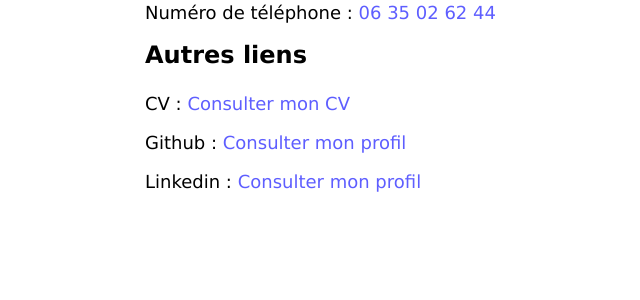
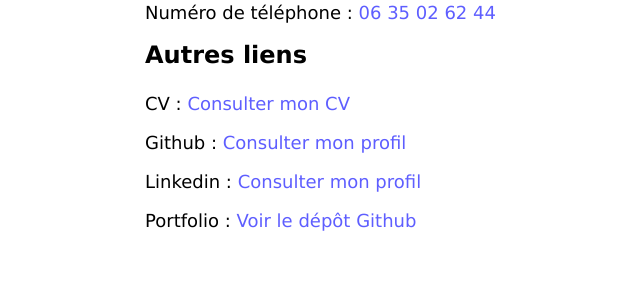
Before and after one commit to EddyFrc/EddyFrc.github.io, a PHP site: page /view/contact.view.php in a window 1280 px wide. Shown: the part 257-557 px from the top of the page, without its empty margins (15-655 px from the left). Run offline with PHP 8.4, Linux system fonts and the light colour scheme.

Commit message:
Ajouté un lien vers le dépôt Github du portfolio

```diff
--- a/view/contact.view.php
+++ b/view/contact.view.php
@@ -49,6 +49,9 @@
         <p>
             Linkedin : <a href="https://www.linkedin.com/in/eddy-francou-963599349">Consulter mon profil</a>
         </p>
+        <p>
+            Portfolio : <a href="https://github.com/EddyFrc/EddyFrc.github.io/tree/prod">Voir le dépôt Github</a>
+        </p>
     </article>
 </main>
 <?php require_once __DIR__ . '/block/loading.view.php' ?>
```
